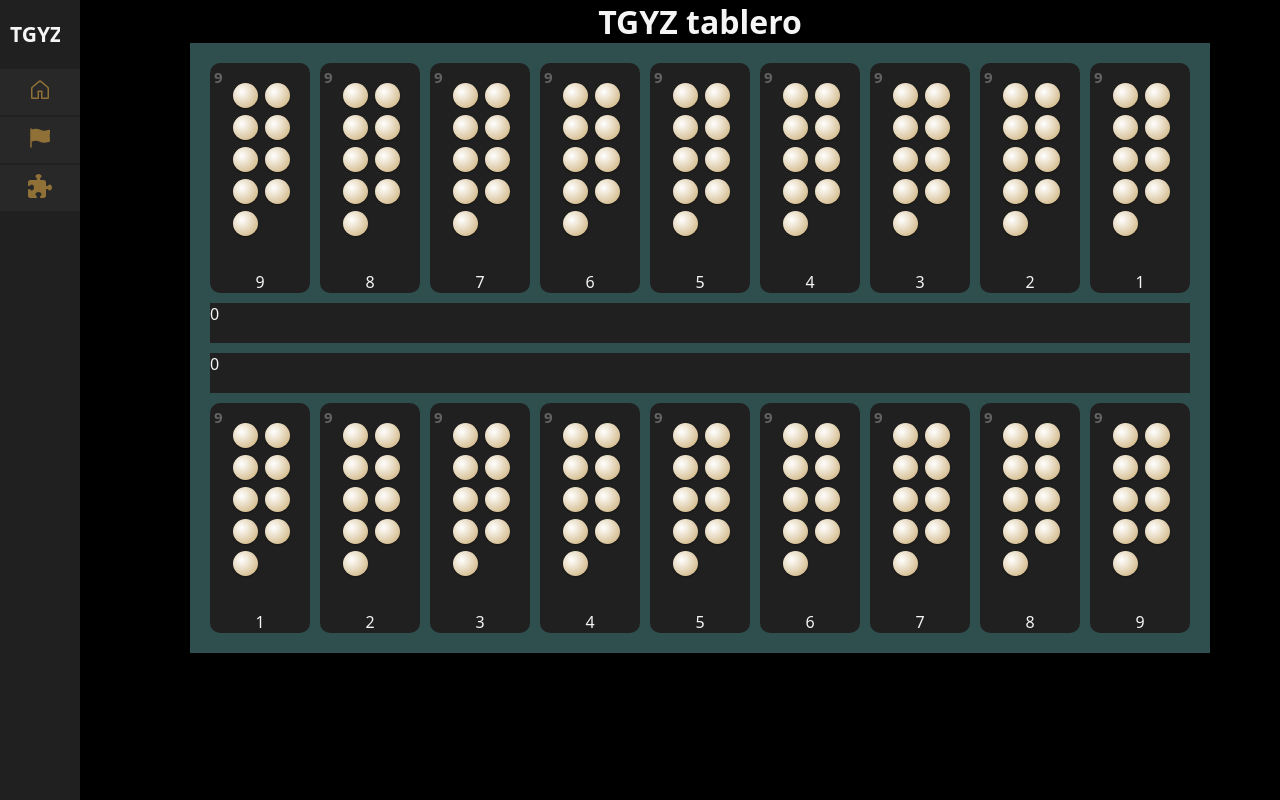
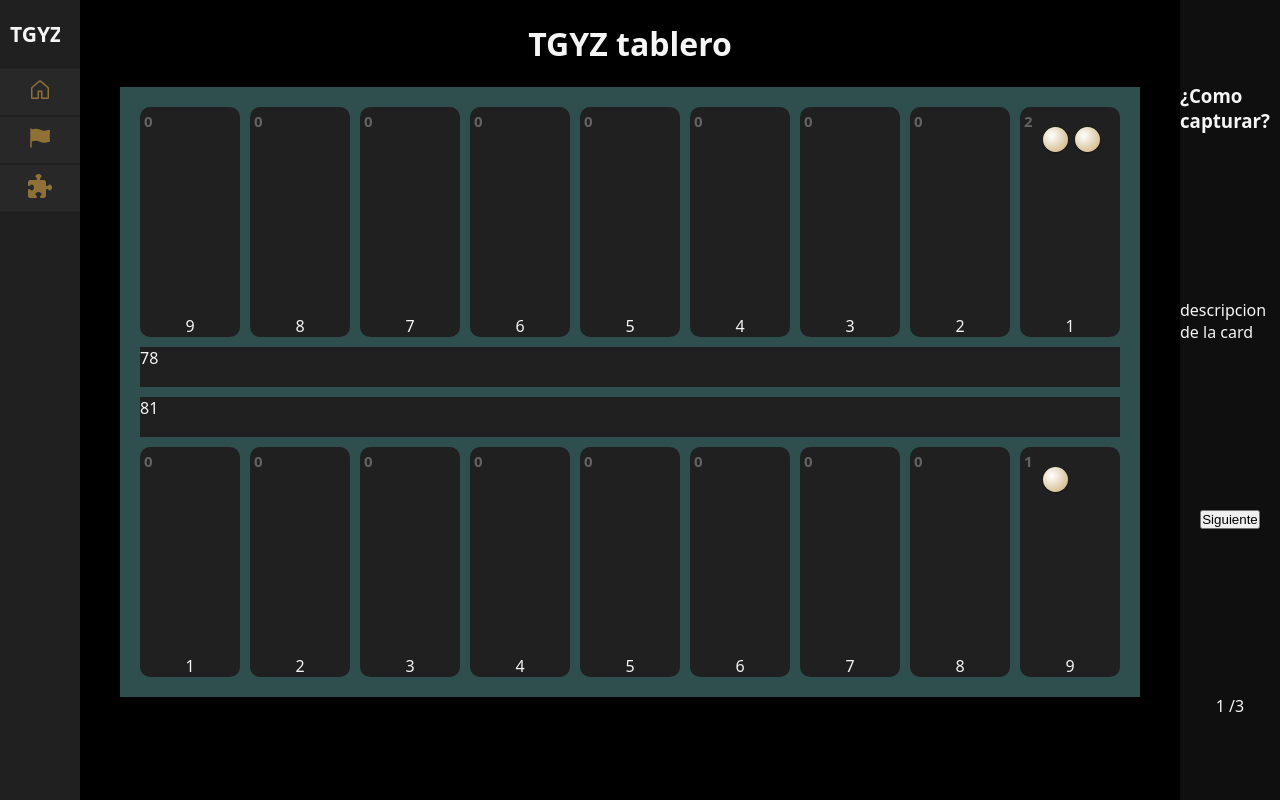
Before and after one commit to ELDani45/TGYZ, a React app in the folder frontend/: page /beginner in a window 1280 px wide. Built offline with nearby package versions, Linux system fonts and the light colour scheme; the HTML template or start-up script is replaced by a standard one.

Commit message:
Signed-off-by: Daniel Alejandro Chilito Giron <chilito45giron@gmail.com>

```diff
--- a/frontend/src/components/BeginnerComponents/Begginer.jsx
+++ b/frontend/src/components/BeginnerComponents/Begginer.jsx
@@ -1,15 +1,31 @@
 import { useState } from "react";
 import { BoardTGYZ } from "../BoardTgyz/BoardTGYZ"
+import { Winner } from "../BoardTgyz/Winner"
 import '../BoardTgyz/BoardTGYZ.css'
-import { Winner } from "../BoardTgyz/Winner"
+
+const cards = [
+  {title:'titulo', description:'descripcion de la card', question:'¿Como mover?'},
+  {title:'titulo', description:'descripcion de la card', question:'¿Como capturar?'},
+  {title:'titulo', description:'descripcion de la card', question:'¿Como gano?'}
+  ]
 
 export function Begginer() {
   const [winner, setWinner] = useState(null);
+  const[card, setCard] = useState(1);
+
+  const handleNext = () => {
+    setCard(prev => (prev + 1) % cards.length)
+  }
+
+  const actualCard = cards[card]
 
   return (
     <div className="main-container">
+      {/* Tablero */}
       <div>
+        <br />
           <h1 className="title">TGYZ tablero</h1>
+        <br />
           <div className='board-center'>
             <BoardTGYZ winner={winner} setWinner={setWinner}/>
           </div>
@@ -17,6 +33,18 @@ export function Begginer() {
           <div className="">
             {winner && <div> <Winner playerWinner={winner}/> </div>}
           </div>
+          <div className="intructions">
+
+            <div className="rules">
+              <h3>{actualCard.question}</h3>
+              <p>{actualCard.description}</p>
+              <button onClick={handleNext}>Siguiente</button>
+              <div>
+                  {card} /{cards.length}
+              </div>
+            </div>
+
+          </div>
     </div>
   )
 }
--- a/frontend/src/components/BoardTgyz/BoardTGYZ.css
+++ b/frontend/src/components/BoardTgyz/BoardTGYZ.css
@@ -64,14 +64,23 @@
     position: relative;
     overflow: hidden;
 }
-.pitPainted{
+.pitBlue{
     width: 100px;
     height: 230px;
-    background-color: #202020;
+    background-color: #072381;
     border-radius: 10px;
     display: flex;
     flex-direction: column;
-    border: 2px solid red;
+    border: 2px solid rgb(0, 60, 255);
+}
+.pitRed{
+    width: 100px;
+    height: 230px;
+    background-color: #570e0e;
+    border-radius: 10px;
+    display: flex;
+    flex-direction: column;
+    border: 2px solid rgb(255, 0, 0);
 }
 .pit:hover{
     border: 2px solid whitesmoke;
@@ -104,3 +113,26 @@
     flex-direction: column;
     border: 2px solid rgb(255, 255, 255);
 }
+/* estilos de Begginer.jsx */
+
+.main-container{
+    display: flex;
+    gap: 20px;
+    justify-content: center;
+    place-content: center;
+
+}
+.intructions{
+    background-color: #0F0F0F;
+    display: flex;
+    flex-direction: column;
+    align-items: center;
+    width: 100%;
+    height: 100vh;
+}
+.rules{
+    display: grid;
+    height: 100%;
+    width: 100%;
+    place-items: center;
+}
--- a/frontend/src/components/BoardTgyz/BoardTGYZ.jsx
+++ b/frontend/src/components/BoardTgyz/BoardTGYZ.jsx
@@ -7,7 +7,8 @@ export function BoardTGYZ({winner, setWinner}) {
   // Estado del tablero
   const [initialBoard, setBoard] = useState(board);
   // pintar hoyo
-  const [lastPit, setLastPit] = useState(null)
+  const [lastPitPlayer1, setLastPitPlayer1] = useState(null)
+  const [lastPitPlayer2, setLastPitPlayer2] = useState(null)
   // turno
   const [turn, seTurn] = useState('player1');
 
@@ -17,7 +18,15 @@ export function BoardTGYZ({winner, setWinner}) {
     if(initialBoard[rival].tuzdik === pitIndex) return 'pitTuzdik'
 
     // Pinta el ultimo hoyo
-    if(lastPit?.player === pitPlayer && lastPit?.index === pitIndex) return 'pitPainted'
+
+    if(lastPitPlayer1?.player === pitPlayer && lastPitPlayer1?.index === pitIndex ){
+      return 'pitBlue'
+    }
+    if(lastPitPlayer2?.player === pitPlayer && lastPitPlayer2?.index === pitIndex){
+      return 'pitRed'
+    }
+
+    // if(lastPit?.player === pitPlayer && lastPit?.index === pitIndex) return 'pitPainted'
 
     // normal
     return 'pit'
@@ -70,7 +79,16 @@ export function BoardTGYZ({winner, setWinner}) {
                     newBoard[currentPLayer].pits[currentIndex] -= 1
                   }
                 if(seeds == 0){
-                  setLastPit({player:currentPLayer,index:currentIndex})
+                  // objeto con dos propiedades[ player : index ]
+                  if(player === 'player1'){
+                    setLastPitPlayer1({player:currentPLayer,index:currentIndex})
+                    setLastPitPlayer2(null)
+                  }else{
+                    setLastPitPlayer2({player: currentPLayer, index:currentIndex})
+                    setLastPitPlayer1(null)
+                  }
+
+
                   if(newBoard[currentPLayer].pits[currentIndex] %2==0 && player != currentPLayer){
                     newBoard[player].kazan += newBoard[currentPLayer].pits[currentIndex]
                     newBoard[currentPLayer].pits[currentIndex] = 0
@@ -87,19 +105,31 @@ export function BoardTGYZ({winner, setWinner}) {
                   }
               }
             }
-             // definicion del ganador
-              if(newBoard['player1'].kazan > 81){
+            // definicion del ganador por tiempos
+
+            const player1Seeds = newBoard['player1'].pits.reduce((a,b)=>a+b,0)
+            const player2Seeds = newBoard['player2'].pits.reduce((a,b)=>a+b,0)
+
+            if(player1Seeds === 0 || player2Seeds === 0){
+              // sumar semillas restantes
+              newBoard['player1'].kazan += player1Seeds
+              newBoard['player2'].kazan += player2Seeds
+
+              // vaciar pits (opcional pero correcto)
+              newBoard['player1'].pits = newBoard['player1'].pits.map(() => 0)
+              newBoard['player2'].pits = newBoard['player2'].pits.map(() => 0)
+
+              // decidir ganador
+              if(newBoard['player1'].kazan === newBoard['player2'].kazan){
+                setWinner('Draw')
+              } else if(newBoard['player1'].kazan > newBoard['player2'].kazan){
                 setWinner('player1')
-              }
-              if(newBoard['player2'].kazan > 81){
+              } else {
                 setWinner('player2')
               }
-             // definicion del ganador por tiempos
+            }
 
-              if(newBoard[rival].pits.reduce((acumulate, next) => acumulate + next, 0) === 0 ){
-                setWinner(rival == 'player1'? 'player2':'player1')
-                newBoard[player].kazan += newBoard[player].pits.reduce((acumulate, next) => acumulate + next, 0)
-              }
+
 
           }
         return newBoard;
--- a/frontend/src/components/BoardTgyz/board.js
+++ b/frontend/src/components/BoardTgyz/board.js
@@ -1,12 +1,12 @@
 export const board = {
     player1:{
-        pits:[9,9,9,9,9,9,9,9,9],
-        kazan:0,
+        pits:[0,0,0,0,0,0,0,0,1],
+        kazan:78,
         tuzdik:null
     },
     player2:{
-        pits:[9,9,9,9,9,9,9,9,9],
-        kazan:0,
+        pits:[2,0,0,0,0,0,0,0,0],
+        kazan:81,
         tuzdik:null
     }
 }
```
